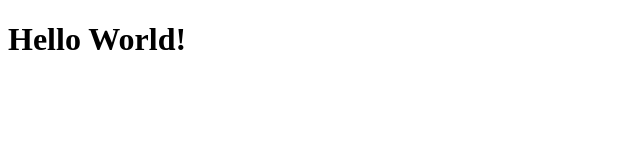
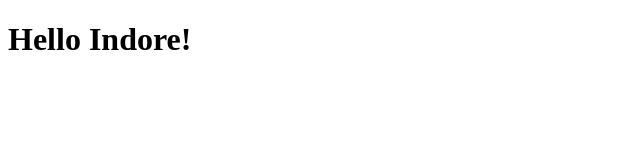
Before and after one commit to SameekshaPatidar/gitDemo, a plain HTML site: page index.html in a window 1280 px wide. Shown: the full height of the page, 0-640 px from the left. Drawn offline with Linux system fonts and the light colour scheme.

Commit message:
added a new branch indore and remove 1 symbol

```diff
--- a/index.html
+++ b/index.html
@@ -2,10 +2,10 @@
 <html lang="en">
 <head>
     <meta charset="UTF-8">
-    <meta name="viewport" content="width=<device-width>, initial-scale=1.0">
+    <meta name="viewport" content="width=device-width>, initial-scale=1.0">
     <title>Document</title>
 </head>
 <body>
-    <h1>Hello World!</h1>
+    <h1>Hello Indore!</h1>
 </body>
 </html>
```
